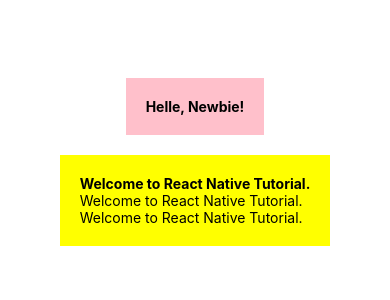
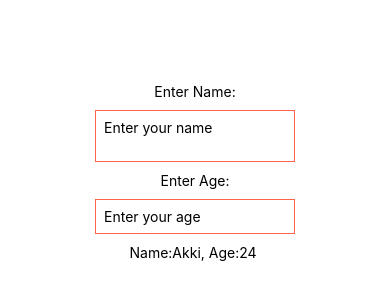
Before and after one commit to techie-akki/React-Native-Learning, a React Native app: screen / in a window 390 px wide. Shown: the part 250-550 px from the top of the page. Built offline with nearby package versions, Linux system fonts and the light colour scheme.

Commit message:
imlemented TextInput component
 explored properties like keyboardType, onChangeText, multiline, placeholder,style

```diff
--- a/App.js
+++ b/App.js
@@ -1,18 +1,30 @@
 import { StatusBar } from 'expo-status-bar';
-import React from 'react';
-import { StyleSheet, Text, View } from 'react-native';
+import React, { useState } from 'react';
+import { StyleSheet, Text, TextInput, View } from 'react-native';
 
 export default function App() {
+  const [name,setName] = useState('Akki');
+  const [age,setAge] = useState('24');
+
+
   return (
     <View style={styles.container}>
-      <View style={styles.header}>
-        <Text style={styles.boldText}>Helle, Newbie!</Text>
-      </View>
-      <View style={styles.body}>
-        <Text style={styles.boldText}>Welcome to <Text>React Native</Text> Tutorial.</Text>
-        <Text>Welcome to React Native Tutorial.</Text>
-        <Text>Welcome to React Native Tutorial.</Text>
-      </View>
+      <Text>Enter Name:</Text>
+      <TextInput
+        multiline
+        style={styles.input}
+        placeholder='Enter your name'
+        onChangeText={(val)=> setName(val)}
+     />
+     <Text>Enter Age:</Text>
+      <TextInput
+        keyboardType='numeric'
+        style={styles.input}
+        placeholder='Enter your age'
+        onChangeText={(val)=> setAge(val)}
+     />
+
+      <Text>Name:{name}, Age:{age} </Text>
       <StatusBar style="auto" />
     </View>
   );
@@ -25,16 +37,11 @@
     alignItems: 'center',
     justifyContent: 'center',
   },
-  header:{
-    backgroundColor:'pink',
-    padding:20,
-  },
-  boldText:{
-    fontWeight:'bold',
-  },
-  body:{
-    margin:20,
-    backgroundColor:'yellow',
-    padding:20,
+  input:{
+    borderWidth:1,
+    borderColor: 'tomato',
+    padding:8,
+    margin:10,
+    width:200,
   }
 });
```
